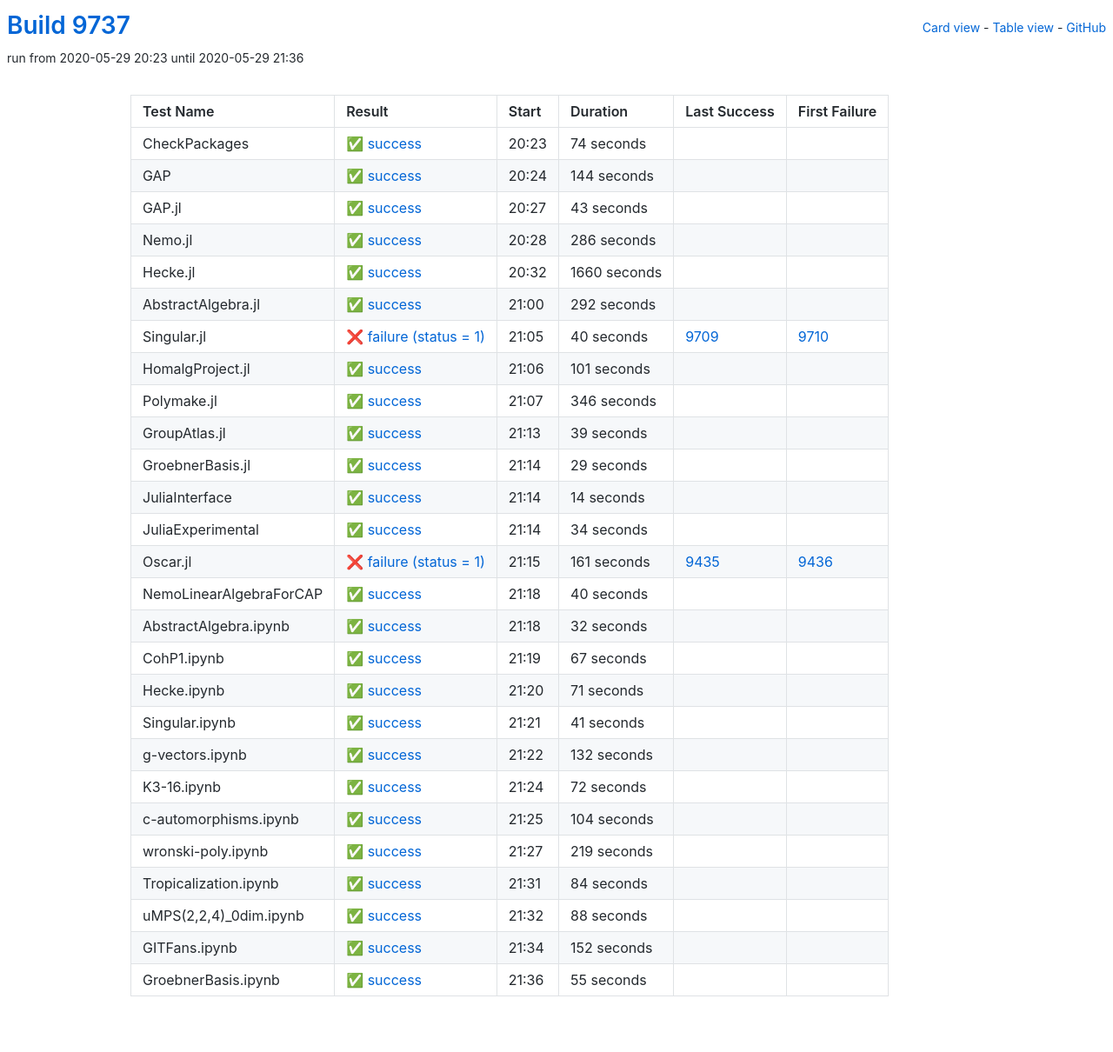
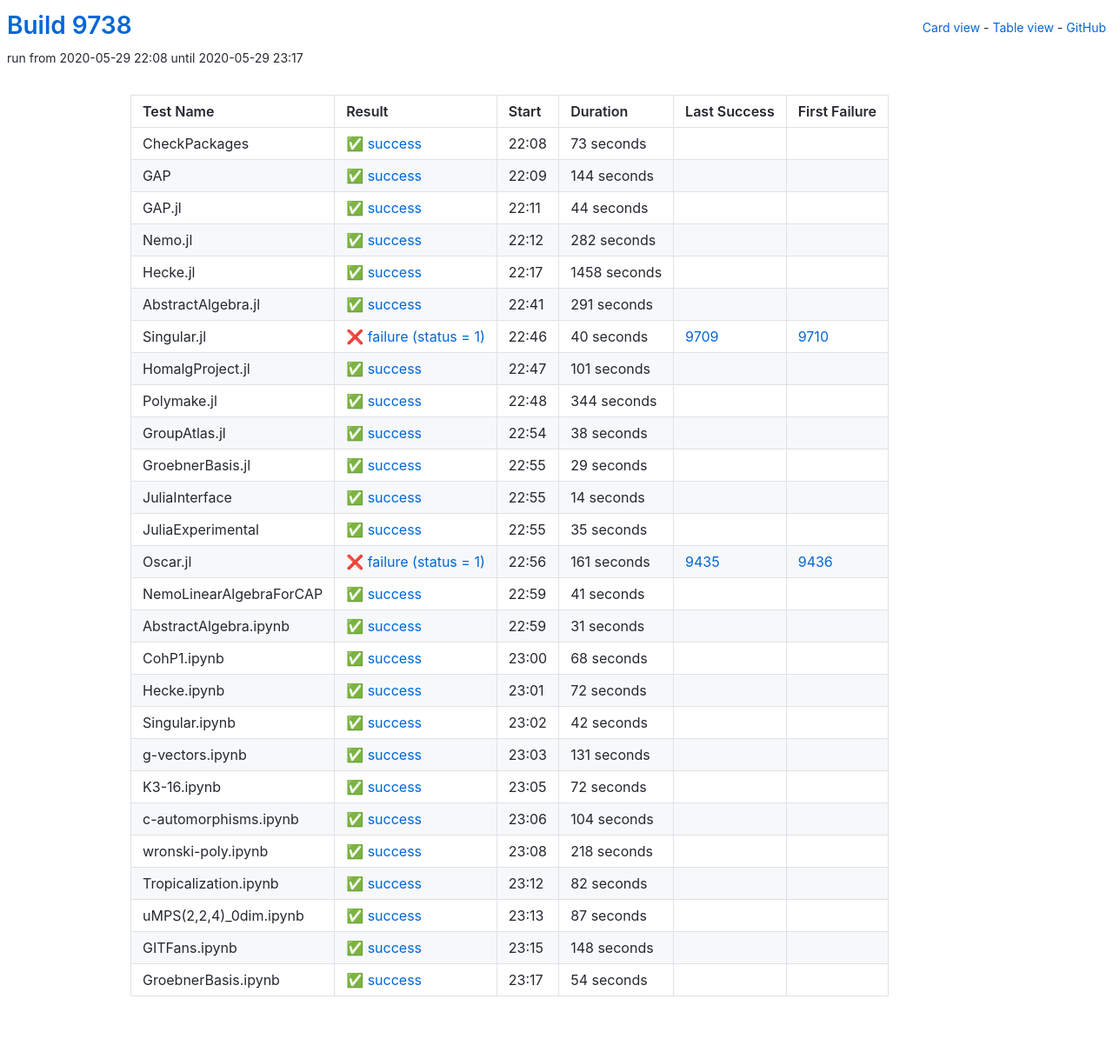
Before and after one commit to oscar-system/oscar-ci-status, a Jekyll site: the page built from table.html, in a window 1280 px wide. Shown: the whole page at 87% size. Built offline with Jekyll 4.4.1, drawn with Linux system fonts in a browser that asks for light colours.

Commit message:
Build 9738

```diff
--- a/_data/ci.yml
+++ b/_data/ci.yml
@@ -1,17 +1,17 @@
-build: 9737
-build_url: https://oscarci.mathematik.uni-kl.de/job/oscar/9737/
+build: 9738
+build_url: https://oscarci.mathematik.uni-kl.de/job/oscar/9738/
 job: oscar
 tests:
-- duration: 74
+- duration: 73
   exitcode: 0
   first_failure: false
   first_failure_url: null
   id: checkpackages
   last_success: false
   last_success_url: null
-  log: https://oscarci.mathematik.uni-kl.de/job/oscar/9737/artifact/logs/build-9737/CheckPackages.log
+  log: https://oscarci.mathematik.uni-kl.de/job/oscar/9738/artifact/logs/build-9738/CheckPackages.log
   name: CheckPackages
-  start: 2020-05-29 20:23
+  start: 2020-05-29 22:08
   status: success
   success: true
 - duration: 144
@@ -21,57 +21,57 @@
   id: gap
   last_success: false
   last_success_url: null
-  log: https://oscarci.mathematik.uni-kl.de/job/oscar/9737/artifact/logs/build-9737/GAP.log
+  log: https://oscarci.mathematik.uni-kl.de/job/oscar/9738/artifact/logs/build-9738/GAP.log
   name: GAP
-  start: 2020-05-29 20:24
+  start: 2020-05-29 22:09
   status: success
   success: true
-- duration: 43
+- duration: 44
   exitcode: 0
   first_failure: false
   first_failure_url: null
   id: gap-jl
   last_success: false
   last_success_url: null
-  log: https://oscarci.mathematik.uni-kl.de/job/oscar/9737/artifact/logs/build-9737/GAP.jl.log
+  log: https://oscarci.mathematik.uni-kl.de/job/oscar/9738/artifact/logs/build-9738/GAP.jl.log
   name: GAP.jl
-  start: 2020-05-29 20:27
+  start: 2020-05-29 22:11
   status: success
   success: true
-- duration: 286
+- duration: 282
   exitcode: 0
   first_failure: false
   first_failure_url: null
   id: nemo-jl
   last_success: false
   last_success_url: null
-  log: https://oscarci.mathematik.uni-kl.de/job/oscar/9737/artifact/logs/build-9737/Nemo.jl.log
+  log: https://oscarci.mathematik.uni-kl.de/job/oscar/9738/artifact/logs/build-9738/Nemo.jl.log
   name: Nemo.jl
-  start: 2020-05-29 20:28
+  start: 2020-05-29 22:12
   status: success
   success: true
-- duration: 1660
+- duration: 1458
   exitcode: 0
   first_failure: false
   first_failure_url: null
   id: hecke-jl
   last_success: false
   last_success_url: null
-  log: https://oscarci.mathematik.uni-kl.de/job/oscar/9737/artifact/logs/build-9737/Hecke.jl.log
+  log: https://oscarci.mathematik.uni-kl.de/job/oscar/9738/artifact/logs/build-9738/Hecke.jl.log
   name: Hecke.jl
-  start: 2020-05-29 20:32
+  start: 2020-05-29 22:17
   status: success
   success: true
-- duration: 292
+- duration: 291
   exitcode: 0
   first_failure: false
   first_failure_url: null
   id: abstractalgebra-jl
   last_success: false
   last_success_url: null
-  log: https://oscarci.mathematik.uni-kl.de/job/oscar/9737/artifact/logs/build-9737/AbstractAlgebra.jl.log
+  log: https://oscarci.mathematik.uni-kl.de/job/oscar/9738/artifact/logs/build-9738/AbstractAlgebra.jl.log
   name: AbstractAlgebra.jl
-  start: 2020-05-29 21:00
+  start: 2020-05-29 22:41
   status: success
   success: true
 - duration: 40
@@ -81,9 +81,9 @@
   id: singular-jl
   last_success: 9709
   last_success_url: https://oscarci.mathematik.uni-kl.de/job/oscar/9709/
-  log: https://oscarci.mathematik.uni-kl.de/job/oscar/9737/artifact/logs/build-9737/Singular.jl.log
+  log: https://oscarci.mathematik.uni-kl.de/job/oscar/9738/artifact/logs/build-9738/Singular.jl.log
   name: Singular.jl
-  start: 2020-05-29 21:05
+  start: 2020-05-29 22:46
   status: failure
   success: false
 - duration: 101
@@ -93,33 +93,33 @@
   id: homalgproject-jl
   last_success: false
   last_success_url: null
-  log: https://oscarci.mathematik.uni-kl.de/job/oscar/9737/artifact/logs/build-9737/HomalgProject.jl.log
+  log: https://oscarci.mathematik.uni-kl.de/job/oscar/9738/artifact/logs/build-9738/HomalgProject.jl.log
   name: HomalgProject.jl
-  start: 2020-05-29 21:06
+  start: 2020-05-29 22:47
   status: success
   success: true
-- duration: 346
+- duration: 344
   exitcode: 0
   first_failure: false
   first_failure_url: null
   id: polymake-jl
   last_success: false
   last_success_url: null
-  log: https://oscarci.mathematik.uni-kl.de/job/oscar/9737/artifact/logs/build-9737/Polymake.jl.log
+  log: https://oscarci.mathematik.uni-kl.de/job/oscar/9738/artifact/logs/build-9738/Polymake.jl.log
   name: Polymake.jl
-  start: 2020-05-29 21:07
+  start: 2020-05-29 22:48
   status: success
   success: true
-- duration: 39
+- duration: 38
   exitcode: 0
   first_failure: false
   first_failure_url: null
   id: groupatlas-jl
   last_success: false
   last_success_url: null
-  log: https://oscarci.mathematik.uni-kl.de/job/oscar/9737/artifact/logs/build-9737/GroupAtlas.jl.log
+  log: https://oscarci.mathematik.uni-kl.de/job/oscar/9738/artifact/logs/build-9738/GroupAtlas.jl.log
   name: GroupAtlas.jl
-  start: 2020-05-29 21:13
+  start: 2020-05-29 22:54
   status: success
   success: true
 - duration: 29
@@ -129,9 +129,9 @@
   id: groebnerbasis-jl
   last_success: false
   last_success_url: null
-  log: https://oscarci.mathematik.uni-kl.de/job/oscar/9737/artifact/logs/build-9737/GroebnerBasis.jl.log
+  log: https://oscarci.mathematik.uni-kl.de/job/oscar/9738/artifact/logs/build-9738/GroebnerBasis.jl.log
   name: GroebnerBasis.jl
-  start: 2020-05-29 21:14
+  start: 2020-05-29 22:55
   status: success
   success: true
 - duration: 14
@@ -141,21 +141,21 @@
   id: juliainterface
   last_success: false
   last_success_url: null
-  log: https://oscarci.mathematik.uni-kl.de/job/oscar/9737/artifact/logs/build-9737/JuliaInterface.log
+  log: https://oscarci.mathematik.uni-kl.de/job/oscar/9738/artifact/logs/build-9738/JuliaInterface.log
   name: JuliaInterface
-  start: 2020-05-29 21:14
+  start: 2020-05-29 22:55
   status: success
   success: true
-- duration: 34
+- duration: 35
   exitcode: 0
   first_failure: false
   first_failure_url: null
   id: juliaexperimental
   last_success: false
   last_success_url: null
-  log: https://oscarci.mathematik.uni-kl.de/job/oscar/9737/artifact/logs/build-9737/JuliaExperimental.log
+  log: https://oscarci.mathematik.uni-kl.de/job/oscar/9738/artifact/logs/build-9738/JuliaExperimental.log
   name: JuliaExperimental
-  start: 2020-05-29 21:14
+  start: 2020-05-29 22:55
   status: success
   success: true
 - duration: 161
@@ -165,81 +165,81 @@
   id: oscar-jl
   last_success: 9435
   last_success_url: https://oscarci.mathematik.uni-kl.de/job/oscar/9435/
-  log: https://oscarci.mathematik.uni-kl.de/job/oscar/9737/artifact/logs/build-9737/Oscar.jl.log
+  log: https://oscarci.mathematik.uni-kl.de/job/oscar/9738/artifact/logs/build-9738/Oscar.jl.log
   name: Oscar.jl
-  start: 2020-05-29 21:15
+  start: 2020-05-29 22:56
   status: failure
   success: false
-- duration: 40
+- duration: 41
   exitcode: 0
   first_failure: false
   first_failure_url: null
   id: nemolinearalgebraforcap
   last_success: false
   last_success_url: null
-  log: https://oscarci.mathematik.uni-kl.de/job/oscar/9737/artifact/logs/build-9737/NemoLinearAlgebraForCAP.log
+  log: https://oscarci.mathematik.uni-kl.de/job/oscar/9738/artifact/logs/build-9738/NemoLinearAlgebraForCAP.log
   name: NemoLinearAlgebraForCAP
-  start: 2020-05-29 21:18
+  start: 2020-05-29 22:59
   status: success
   success: true
-- duration: 32
+- duration: 31
   exitcode: 0
   first_failure: false
   first_failure_url: null
   id: abstractalgebra-ipynb
   last_success: false
   last_success_url: null
-  log: https://oscarci.mathematik.uni-kl.de/job/oscar/9737/artifact/logs/build-9737/AbstractAlgebra.ipynb.log
+  log: https://oscarci.mathematik.uni-kl.de/job/oscar/9738/artifact/logs/build-9738/AbstractAlgebra.ipynb.log
   name: AbstractAlgebra.ipynb
-  start: 2020-05-29 21:18
+  start: 2020-05-29 22:59
   status: success
   success: true
-- duration: 67
+- duration: 68
   exitcode: 0
   first_failure: false
   first_failure_url: null
   id: cohp1-ipynb
   last_success: false
   last_success_url: null
-  log: https://oscarci.mathematik.uni-kl.de/job/oscar/9737/artifact/logs/build-9737/CohP1.ipynb.log
+  log: https://oscarci.mathematik.uni-kl.de/job/oscar/9738/artifact/logs/build-9738/CohP1.ipynb.log
   name: CohP1.ipynb
-  start: 2020-05-29 21:19
+  start: 2020-05-29 23:00
   status: success
   success: true
-- duration: 71
+- duration: 72
   exitcode: 0
   first_failure: false
   first_failure_url: null
   id: hecke-ipynb
   last_success: false
   last_success_url: null
-  log: https://oscarci.mathematik.uni-kl.de/job/oscar/9737/artifact/logs/build-9737/Hecke.ipynb.log
+  log: https://oscarci.mathematik.uni-kl.de/job/oscar/9738/artifact/logs/build-9738/Hecke.ipynb.log
   name: Hecke.ipynb
-  start: 2020-05-29 21:20
+  start: 2020-05-29 23:01
   status: success
   success: true
-- duration: 41
+- duration: 42
   exitcode: 0
   first_failure: false
   first_failure_url: null
   id: singular-ipynb
   last_success: false
   last_success_url: null
-  log: https://oscarci.mathematik.uni-kl.de/job/oscar/9737/artifact/logs/build-9737/Singular.ipynb.log
+  log: https://oscarci.mathematik.uni-kl.de/job/oscar/9738/artifact/logs/build-9738/Singular.ipynb.log
   name: Singular.ipynb
-  start: 2020-05-29 21:21
+  start: 2020-05-29 23:02
   status: success
   success: true
-- duration: 132
+- duration: 131
   exitcode: 0
   first_failure: false
   first_failure_url: null
   id: g-vectors-ipynb
   last_success: false
   last_success_url: null
-  log: https://oscarci.mathematik.uni-kl.de/job/oscar/9737/artifact/logs/build-9737/g-vectors.ipynb.log
+  log: https://oscarci.mathematik.uni-kl.de/job/oscar/9738/artifact/logs/build-9738/g-vectors.ipynb.log
   name: g-vectors.ipynb
-  start: 2020-05-29 21:22
+  start: 2020-05-29 23:03
   status: success
   success: true
 - duration: 72
@@ -249,9 +249,9 @@
   id: k3-16-ipynb
   last_success: false
   last_success_url: null
-  log: https://oscarci.mathematik.uni-kl.de/job/oscar/9737/artifact/logs/build-9737/K3-16.ipynb.log
+  log: https://oscarci.mathematik.uni-kl.de/job/oscar/9738/artifact/logs/build-9738/K3-16.ipynb.log
   name: K3-16.ipynb
-  start: 2020-05-29 21:24
+  start: 2020-05-29 23:05
   status: success
   success: true
 - duration: 104
@@ -261,68 +261,68 @@
   id: c-automorphisms-ipynb
   last_success: false
   last_success_url: null
-  log: https://oscarci.mathematik.uni-kl.de/job/oscar/9737/artifact/logs/build-9737/c-automorphisms.ipynb.log
+  log: https://oscarci.mathematik.uni-kl.de/job/oscar/9738/artifact/logs/build-9738/c-automorphisms.ipynb.log
   name: c-automorphisms.ipynb
-  start: 2020-05-29 21:25
+  start: 2020-05-29 23:06
   status: success
   success: true
-- duration: 219
+- duration: 218
   exitcode: 0
   first_failure: false
   first_failure_url: null
   id: wronski-poly-ipynb
   last_success: false
   last_success_url: null
-  log: https://oscarci.mathematik.uni-kl.de/job/oscar/9737/artifact/logs/build-9737/wronski-poly.ipynb.log
+  log: https://oscarci.mathematik.uni-kl.de/job/oscar/9738/artifact/logs/build-9738/wronski-poly.ipynb.log
   name: wronski-poly.ipynb
-  start: 2020-05-29 21:27
+  start: 2020-05-29 23:08
   status: success
   success: true
-- duration: 84
+- duration: 82
   exitcode: 0
   first_failure: false
   first_failure_url: null
   id: tropicalization-ipynb
   last_success: false
   last_success_url: null
-  log: https://oscarci.mathematik.uni-kl.de/job/oscar/9737/artifact/logs/build-9737/Tropicalization.ipynb.log
+  log: https://oscarci.mathematik.uni-kl.de/job/oscar/9738/artifact/logs/build-9738/Tropicalization.ipynb.log
   name: Tropicalization.ipynb
-  start: 2020-05-29 21:31
+  start: 2020-05-29 23:12
   status: success
   success: true
-- duration: 88
+- duration: 87
   exitcode: 0
   first_failure: false
   first_failure_url: null
   id: umps-2-2-4-0dim-ipynb
   last_success: false
   last_success_url: null
-  log: https://oscarci.mathematik.uni-kl.de/job/oscar/9737/artifact/logs/build-9737/uMPS-2-2-4-_0dim.ipynb.log
+  log: https://oscarci.mathematik.uni-kl.de/job/oscar/9738/artifact/logs/build-9738/uMPS-2-2-4-_0dim.ipynb.log
   name: uMPS(2,2,4)_0dim.ipynb
-  start: 2020-05-29 21:32
+  start: 2020-05-29 23:13
   status: success
   success: true
-- duration: 152
+- duration: 148
   exitcode: 0
   first_failure: false
   first_failure_url: null
   id: gitfans-ipynb
   last_success: false
   last_success_url: null
-  log: https://oscarci.mathematik.uni-kl.de/job/oscar/9737/artifact/logs/build-9737/GITFans.ipynb.log
+  log: https://oscarci.mathematik.uni-kl.de/job/oscar/9738/artifact/logs/build-9738/GITFans.ipynb.log
   name: GITFans.ipynb
-  start: 2020-05-29 21:34
+  start: 2020-05-29 23:15
   status: success
   success: true
-- duration: 55
+- duration: 54
   exitcode: 0
   first_failure: false
   first_failure_url: null
   id: groebnerbasis-ipynb
   last_success: false
   last_success_url: null
-  log: https://oscarci.mathematik.uni-kl.de/job/oscar/9737/artifact/logs/build-9737/GroebnerBasis.ipynb.log
+  log: https://oscarci.mathematik.uni-kl.de/job/oscar/9738/artifact/logs/build-9738/GroebnerBasis.ipynb.log
   name: GroebnerBasis.ipynb
-  start: 2020-05-29 21:36
+  start: 2020-05-29 23:17
   status: success
   success: true
```
Also changed, not shown: README.md.
